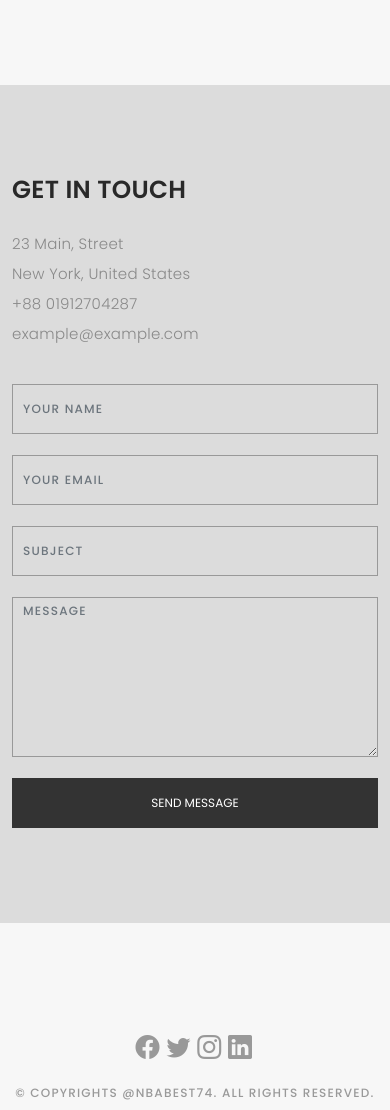
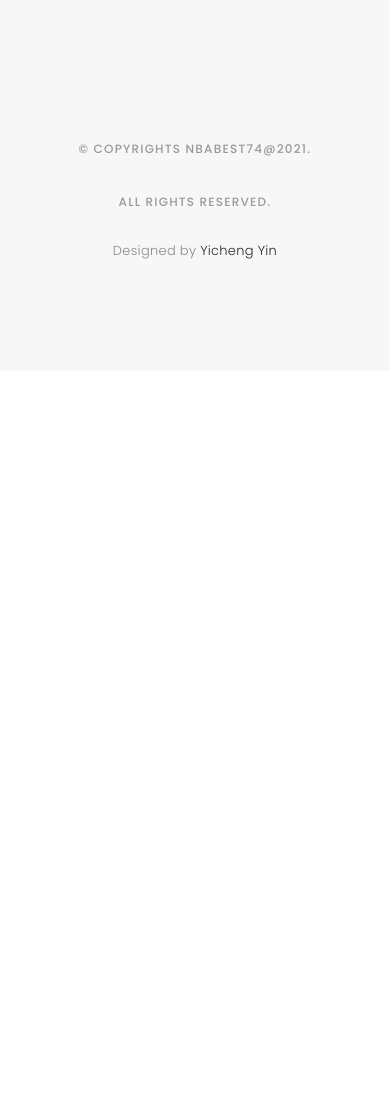
Before and after one commit to themarkyone/NBA-best74, a plain HTML site: page index.html in a window 390 px wide. Shown: the part 7680-8790 px from the top of the page. After the commit the page ends 8051 px from the top, so only its background shows below. Drawn offline with nearby package versions, Linux system fonts and the light colour scheme; files whose address does not match are found by name; a web font is replaced by a local one.

Commit message:
set update all basic features

```diff
--- a/assets/css/style.css
+++ b/assets/css/style.css
@@ -257,7 +257,7 @@ p {
 }
 
 .navbar a:hover, .navbar .active, .navbar li:hover > a {
-  color: #b8a07e;
+  color: #17408B;
 }
 
 .navbar .dropdown ul {
@@ -842,28 +842,28 @@ p {
 /*--------------------------------------------------------------
 # Journal
 --------------------------------------------------------------*/
-#contact {
+#source {
   height: auto;
   width: 100%;
   background-color: gainsboro;
 }
 
-.contact-details {
+.source-details {
   list-style: none;
   margin: 0;
   padding: 0;
 }
 
-.contact-details li {
+.source-details li {
   padding-bottom: 10px;
 }
 
-#contact input, #contact textarea {
+#source input, #source textarea {
   width: 100%;
   margin-bottom: 5px;
 }
 
-#contact textarea {
+#source textarea {
   min-height: 160px;
 }
 
@@ -1179,8 +1179,8 @@ blockquote {
   #journal .journal-block .journal-info {
     margin-bottom: 30px;
   }
-  /* Contact */
-  .contact-contact {
+  /* source */
+  .source-source {
     margin-bottom: 30px;
   }
   /* Footer */
@@ -1249,8 +1249,8 @@ blockquote {
   #journal .journal-block .journal-info {
     margin-bottom: 30px;
   }
-  /* Contact */
-  .contact-contact {
+  /* source */
+  .source-source {
     margin-bottom: 30px;
   }
   /* Footer */
@@ -1319,8 +1319,8 @@ blockquote {
   #journal .journal-block .journal-info {
     margin-bottom: 30px;
   }
-  /* Contact */
-  .contact-contact {
+  /* source */
+  .source-source {
     margin-bottom: 30px;
   }
   /* Footer */
@@ -1388,8 +1388,8 @@ blockquote {
   #journal .journal-block .journal-info {
     margin-bottom: 30px;
   }
-  /* Contact */
-  .contact-contact {
+  /* source */
+  .source-source {
     margin-bottom: 30px;
   }
   /* Footer */
@@ -1457,8 +1457,8 @@ blockquote {
   #journal .journal-block .journal-info {
     margin-bottom: 30px;
   }
-  /* Contact */
-  .contact-contact {
+  /* source */
+  .source-source {
     margin-bottom: 30px;
   }
   /* Footer */
--- a/index.html
+++ b/index.html
@@ -50,7 +50,6 @@
           <li><a class="nav-link scrollto" href="#about">About</a></li>
           <li><a class="nav-link  scrollto" href="#portfolio">RANKING</a></li>
           <li><a class="nav-link  scrollto" href="#journal">MATCHES</a></li>
-          <li><a class="nav-link scrollto" href="#contact">Contact</a></li>
         </ul>
         <i class="bi bi-list mobile-nav-toggle"></i>
       </nav><!-- .navbar -->
@@ -64,7 +63,7 @@
     <div class="container">
       <div class="hero-content">
         <h1>THEY</h1>
-        <h1><span class="typed" data-typed-items="ARE LEGENDARY IN THE LEAGUE, MAKE AMAZING HAPPEN, ARE FAN FAVORITE, MAKE DREAM COME TRUE, ARE HEROS IN FRANCHISES"></span></h1>
+        <h1><span class="typed" data-typed-items="ARE LEGENDARY IN THE LEAGUE, MAKE AMAZING HAPPEN, ARE FAN FAVORITES, ARE HEROES IN FRANCHISES, MAKE DREAM COME TRUE"></span></h1>
         <p>74 GREATEST PLAYERS IN NBA HISTORY</p>
 
         <!-- <ul class="list-unstyled list-social">
@@ -240,7 +239,6 @@
 
     <!-- ======= Journal Section ======= -->
     <div id="journal" class="text-left paddsection">
-
       <div class="container">
         <div class="section-title text-center">
           <h2>GREAT MATCHES</h2>
@@ -294,79 +292,10 @@
 
     </div><!-- End Journal Section -->
 
-    <!-- ======= Contact Section ======= -->
-    <div id="contact" class="paddsection">
-      <div class="container">
-        <div class="contact-block1">
-          <div class="row">
-
-            <div class="col-lg-6">
-              <div class="contact-contact">
-
-                <h2 class="mb-30">GET IN TOUCH</h2>
-
-                <ul class="contact-details">
-                  <li><span>23 Main, Street</span></li>
-                  <li><span>New York, United States</span></li>
-                  <li><span>+88 01912704287</span></li>
-                  <li><span>example@example.com</span></li>
-                </ul>
-
-              </div>
-            </div>
-
-            <div class="col-lg-6">
-              <form action="forms/contact.php" method="post" role="form" class="php-email-form">
-                <div class="row gy-3">
-
-                  <div class="col-lg-6">
-                    <div class="form-group contact-block1">
-                      <input type="text" name="name" class="form-control" id="name" placeholder="Your Name" required>
-                    </div>
-                  </div>
-
-                  <div class="col-lg-6">
-                    <div class="form-group">
-                      <input type="email" class="form-control" name="email" id="email" placeholder="Your Email" required>
-                    </div>
-                  </div>
-
-                  <div class="col-lg-12">
-                    <div class="form-group">
-                      <input type="text" class="form-control" name="subject" id="subject" placeholder="Subject" required>
-                    </div>
-                  </div>
-
-                  <div class="col-lg-12">
-                    <div class="form-group">
-                      <textarea class="form-control" name="message" placeholder="Message" required></textarea>
-                    </div>
-                  </div>
-
-                  <div class="col-lg-12">
-                    <div class="loading">Loading</div>
-                    <div class="error-message"></div>
-                    <div class="sent-message">Your message has been sent. Thank you!</div>
-                  </div>
-
-                  <div class="mt-0">
-                    <input type="submit" class="btn btn-defeault btn-send" value="Send message">
-                  </div>
-
-                </div>
-              </form>
-            </div>
-          </div>
-        </div>
-      </div>
-    </div><!-- End Contact Section -->
-
-  </main><!-- End #main -->
-
   <!-- ======= Footer ======= -->
   <div id="footer" class="text-center">
     <div class="container">
-      <div class="socials-media text-center">
+      <!-- <div class="socials-media text-center">
 
         <ul class="list-unstyled">
           <li><a href="#"><i class="bi bi-facebook"></i></a></li>
@@ -375,9 +304,10 @@
           <li><a href="#"><i class="bi bi-linkedin"></i></a></li>
         </ul>
 
-      </div>
+      </div> -->
 
-      <p>&copy; Copyrights @nbaBest74. All rights reserved.</p>
+      <p>&copy; Copyrights nbaBest74@2021. </p>
+      <p>All rights reserved.</p>
 
       <div class="credits">
         <!--
```
